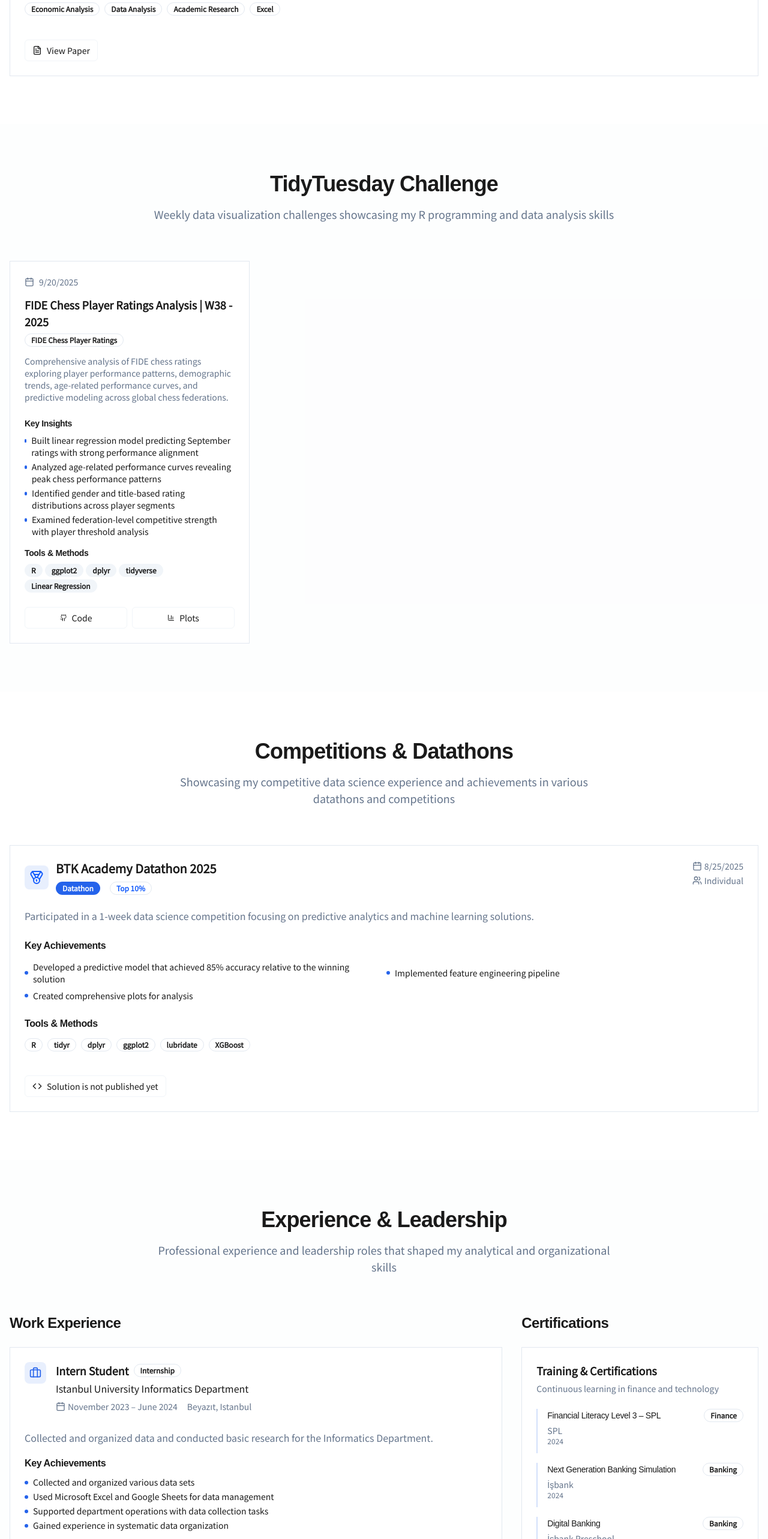
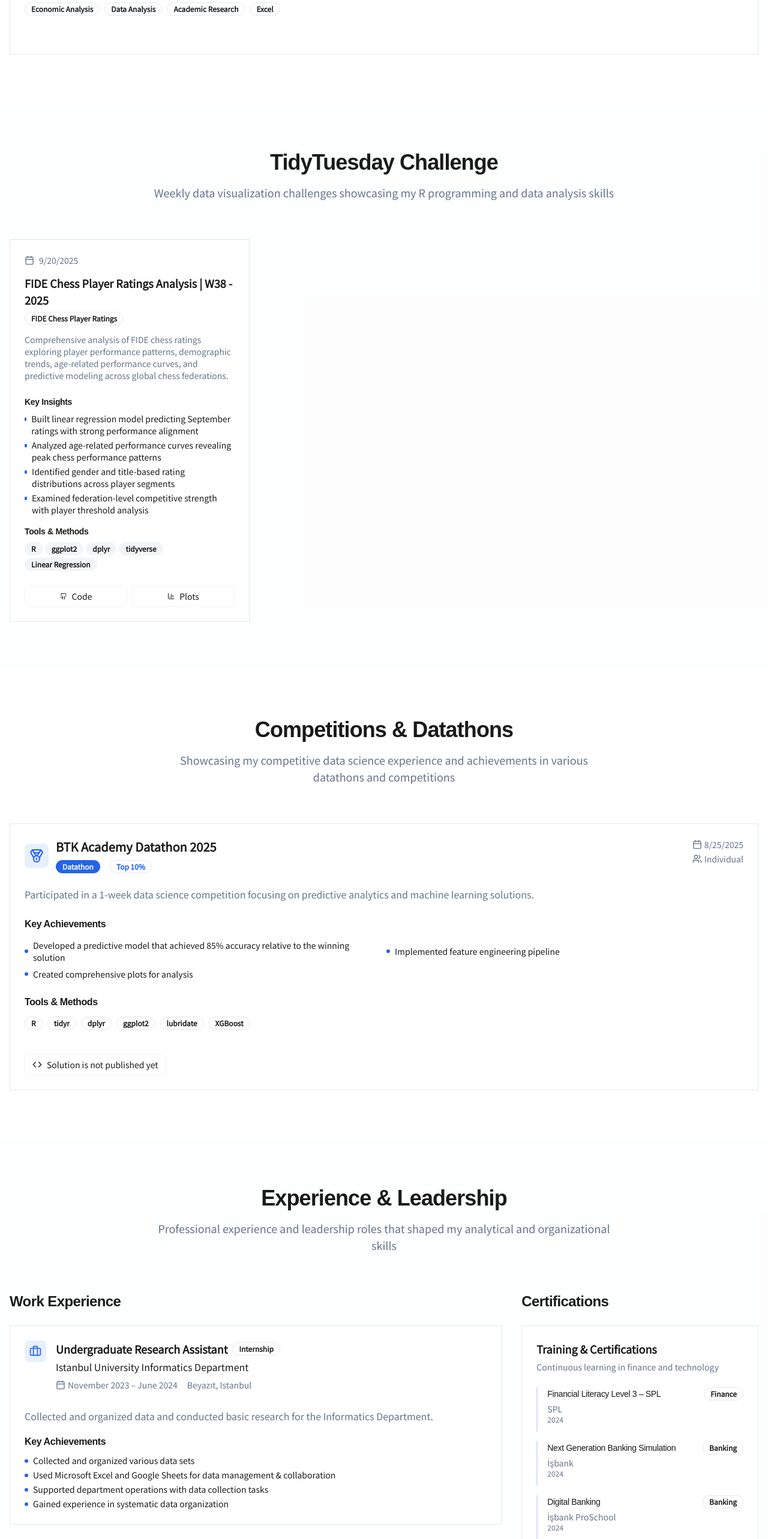
Before and after one commit to gokturkcolak/gokturkcolak.github.io, a Next.js app: page / in a window 1280 px wide. Shown: the part 2804-5370 px from the top of the page at 60% size. Built offline with nearby package versions, Linux system fonts and the light colour scheme.

Commit message:
update on cv, experience, and project sections

```diff
--- a/src/components/sections/ExperienceSection.tsx
+++ b/src/components/sections/ExperienceSection.tsx
@@ -7,7 +7,7 @@ import { Briefcase, Users, GraduationCap, Calendar } from "lucide-react";
 
 const workExperiences = [
   {
-    title: "Intern Student",
+    title: "Undergraduate Research Assistant",
     company: "Istanbul University Informatics Department",
     location: "Beyazıt, Istanbul",
     period: "November 2023 – June 2024",
@@ -16,7 +16,7 @@ const workExperiences = [
     description: "Collected and organized data and conducted basic research for the Informatics Department.",
     achievements: [
       "Collected and organized various data sets",
-      "Used Microsoft Excel and Google Sheets for data management",
+      "Used Microsoft Excel and Google Sheets for data management & collaboration",
       "Supported department operations with data collection tasks",
       "Gained experience in systematic data organization"
     ]
@@ -34,7 +34,7 @@ const studentActivities = [
     description: "Organized institutional visits and managed corporate communications, including a visit to IBB Data Laboratory.",
     achievements: [
       "Organized institutional visit to IBB Data Laboratory",
-      "Managed corporate communications and partnerships",
+      "Managed corporate communications",
       "Volunteered at 22nd Academic Informatics Conference",
       "Focused on technology and innovation trends"
     ]
@@ -71,7 +71,7 @@ const certifications = [
   },
   {
     name: "Digital Banking",
-    issuer: "İşbank Preschool",
+    issuer: "İşbank ProSchool",
     year: "2024",
     category: "Banking"
   },
--- a/src/components/sections/ProjectsSection.tsx
+++ b/src/components/sections/ProjectsSection.tsx
@@ -4,7 +4,7 @@ import { motion } from "framer-motion";
 import { Card, CardContent, CardDescription, CardHeader, CardTitle } from "@/components/ui/card";
 import { Button } from "@/components/ui/button";
 import { Badge } from "@/components/ui/badge";
-import { Github, ExternalLink, TrendingUp, BarChart3, FileText } from "lucide-react";
+import { Github, TrendingUp, BarChart3 } from "lucide-react";
 
 const projects = [
   {
@@ -34,8 +34,7 @@ const projects = [
       "Analyzed key economic indicators including GDP, inflation, unemployment, public debt, and productivity trends",
       "Evaluated policy impacts across four major economic phases including Great Recession and COVID-19",
       "Produced structured academic report with detailed financial data tables and policy assessments"
-    ],
-    pdf: true
+    ]
   }
 ];
 
@@ -117,14 +116,7 @@ export default function ProjectsSection() {
                       </Button>
                     )}
 
-                    {project.pdf && (
-                      <Button variant="outline" size="sm" className="gap-2" asChild>
-                        <a href="/papers/macroeconomics-analysis.pdf" target="_blank" rel="noopener noreferrer">
-                          <FileText className="w-4 h-4" />
-                          View Paper
-                        </a>
-                      </Button>
-                    )}
+
                   </div>
                 </CardContent>
               </Card>
```
Also changed, not shown: 1 other file (tests, documents, lock files or other folders).
